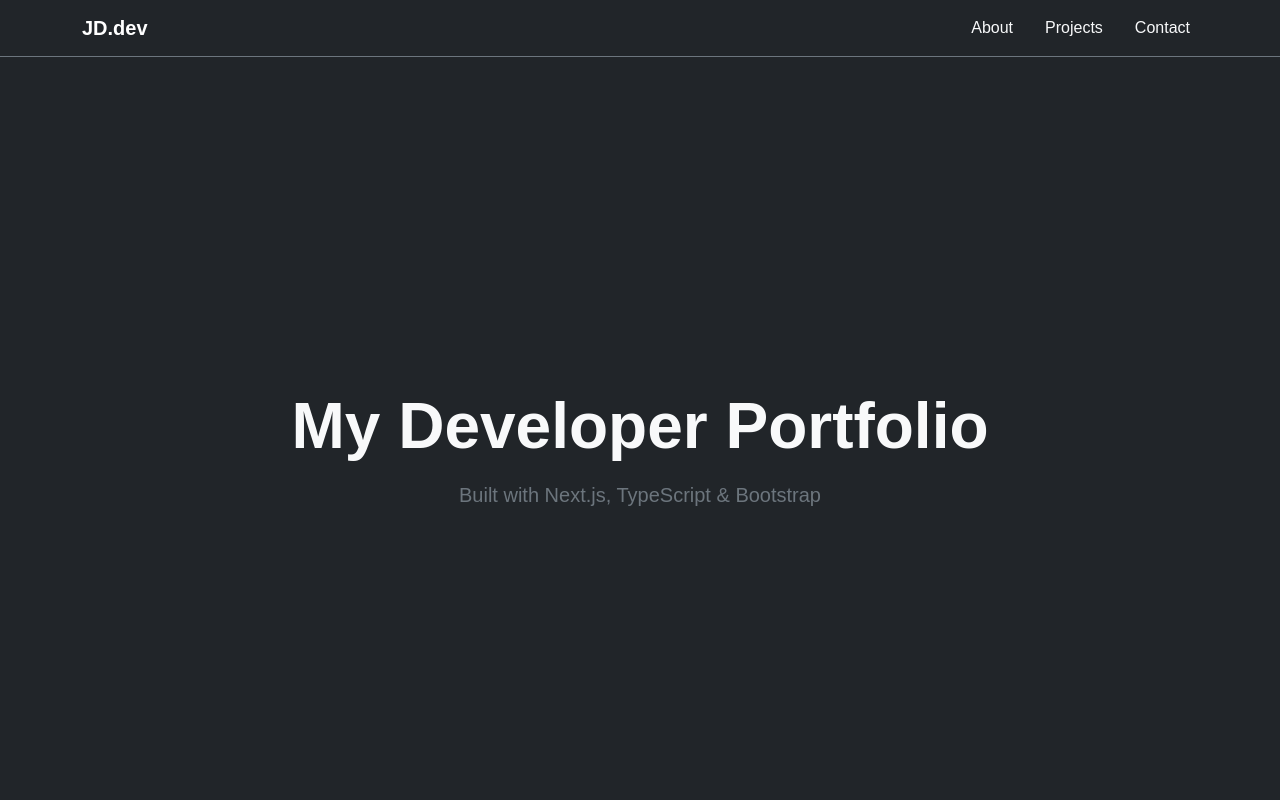
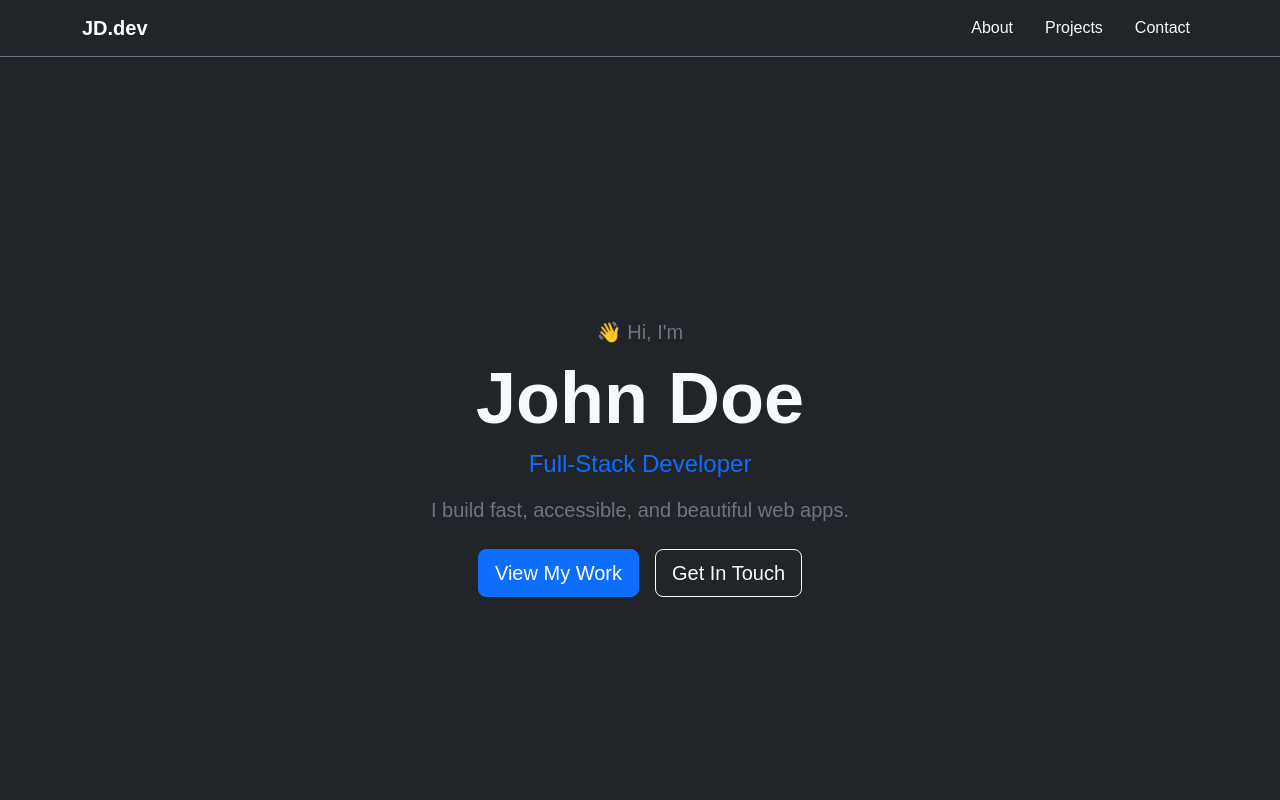
Before and after one commit to siddrashx102/dev-portfolio, a Next.js app: page / in a window 1280 px wide. Shown: the top 800 px of the page. Built offline with nearby package versions, Linux system fonts and the light colour scheme.

Commit message:
feat(scrim-5): build hero section with CTA buttons

```diff
--- /dev/null
+++ b/app/components/Hero.tsx
@@ -0,0 +1,20 @@
+export default function Hero() {
+  return (
+    <section className="min-vh-100 d-flex flex-column justify-content-center align-items-center text-center px-3">
+      <p className="text-secondary mb-2 fs-5">👋 Hi, I&apos;m</p>
+      <h1 className="display-2 fw-bold text-light mb-2">John Doe</h1>
+      <h2 className="h4 text-primary mb-3">Full-Stack Developer</h2>
+      <p className="text-secondary fs-5 mb-0">
+        I build fast, accessible, and beautiful web apps.
+      </p>
+      <div className="d-flex gap-3 flex-wrap justify-content-center mt-4">
+        <a href="#projects" className="btn btn-primary btn-lg">
+          View My Work
+        </a>
+        <a href="#contact" className="btn btn-outline-light btn-lg">
+          Get In Touch
+        </a>
+      </div>
+    </section>
+  );
+}
--- a/app/page.tsx
+++ b/app/page.tsx
@@ -1,10 +1,5 @@
+import Hero from "./components/Hero";
+
 export default function Home() {
-  return (
-    <main className="container min-vh-100 d-flex justify-content-center align-items-center">
-      <div className="text-center py-5">
-        <h1 className="display-3 fw-bold mb-3">My Developer Portfolio</h1>
-        <p className="lead text-secondary">Built with Next.js, TypeScript &amp; Bootstrap</p>
-      </div>
-    </main>
-  );
+  return <Hero />;
 }
```
